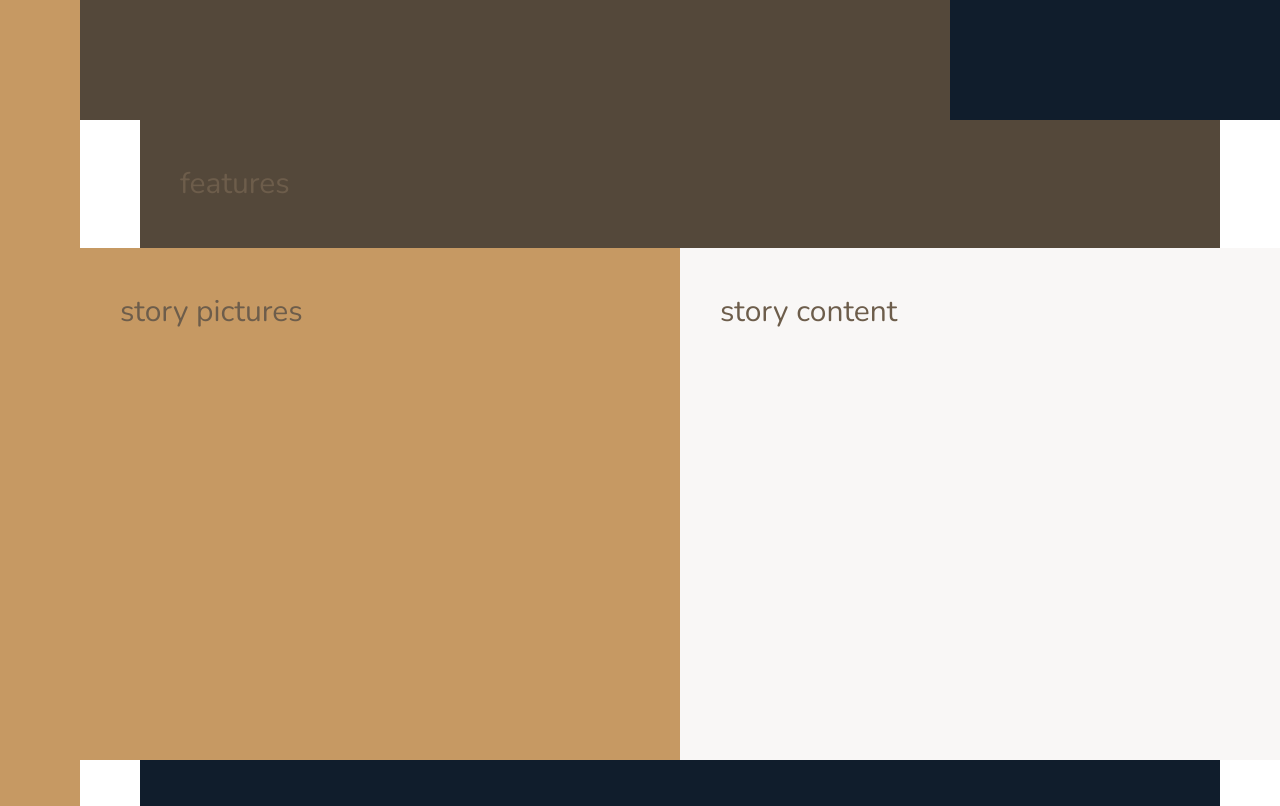
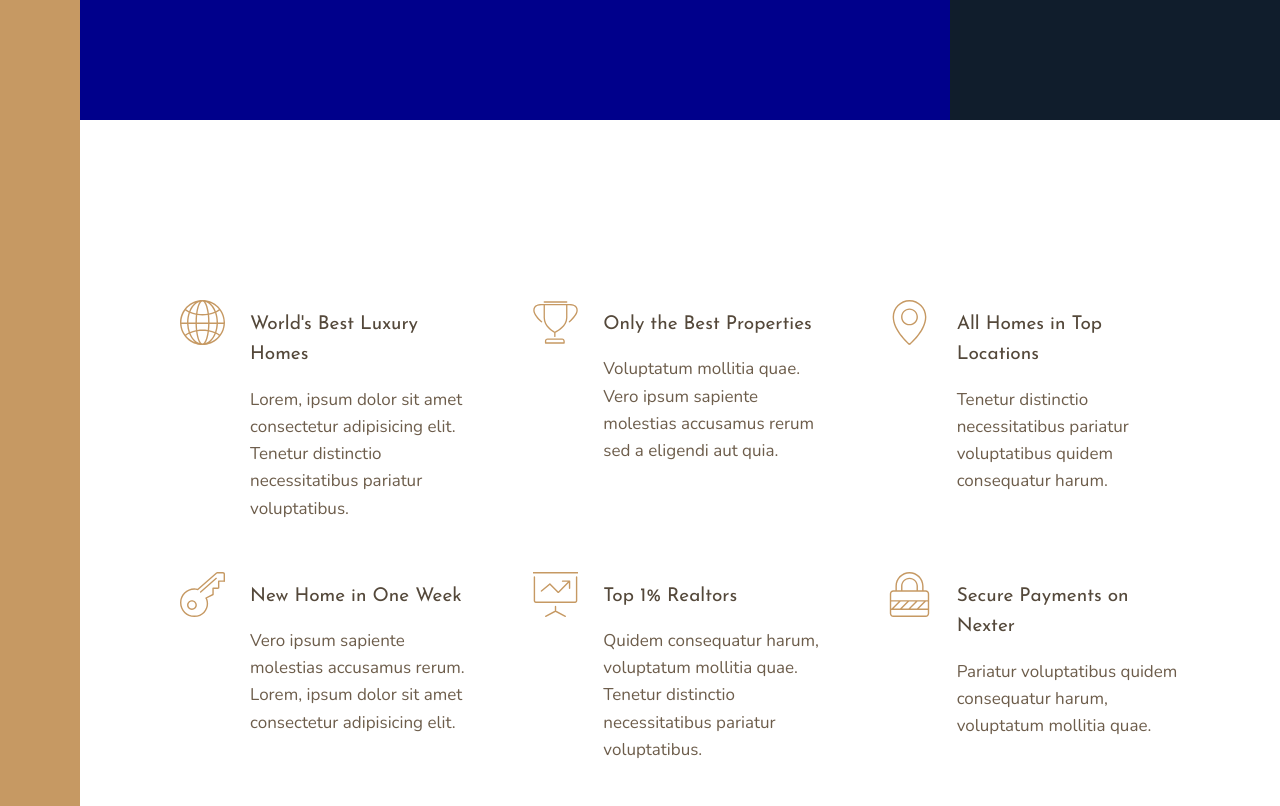
Before and after one commit to TielaRose/nexter, a website: page index.html in a window 1280 px wide. Shown: the part 520-1326 px from the top of the page. Drawn offline with nearby package versions, Linux system fonts and the light colour scheme.

Commit message:
add features section

```diff
--- a/index.html
+++ b/index.html
@@ -21,7 +21,69 @@
 
     <div class="realtors">top 3 realtors</div>
 
-    <section class="features">features</section>
+    <section class="features">
+      <div class="feature">
+        <svg class="feature__icon">
+          <use xlink:href="img/sprite.svg#icon-global"></use>
+        </svg>
+        <h4 class="heading-4 heading-4--dark">World's Best Luxury Homes</h4>
+        <p class="feature__text">
+          Lorem, ipsum dolor sit amet consectetur adipisicing elit. Tenetur
+          distinctio necessitatibus pariatur voluptatibus.
+        </p>
+      </div>
+
+      <div class="feature">
+        <svg class="feature__icon">
+          <use xlink:href="img/sprite.svg#icon-trophy"></use>
+        </svg>
+        <h4 class="heading-4 heading-4--dark">Only the Best Properties</h4>
+        <p class="feature__text">
+          Voluptatum mollitia quae. Vero ipsum sapiente molestias accusamus
+          rerum sed a eligendi aut quia.
+        </p>
+      </div>
+      <div class="feature">
+        <svg class="feature__icon">
+          <use xlink:href="img/sprite.svg#icon-map-pin"></use>
+        </svg>
+        <h4 class="heading-4 heading-4--dark">All Homes in Top Locations</h4>
+        <p class="feature__text">
+          Tenetur distinctio necessitatibus pariatur voluptatibus quidem
+          consequatur harum.
+        </p>
+      </div>
+      <div class="feature">
+        <svg class="feature__icon">
+          <use xlink:href="img/sprite.svg#icon-key"></use>
+        </svg>
+        <h4 class="heading-4 heading-4--dark">New Home in One Week</h4>
+        <p class="feature__text">
+          Vero ipsum sapiente molestias accusamus rerum. Lorem, ipsum dolor sit
+          amet consectetur adipisicing elit.
+        </p>
+      </div>
+      <div class="feature">
+        <svg class="feature__icon">
+          <use xlink:href="img/sprite.svg#icon-presentation"></use>
+        </svg>
+        <h4 class="heading-4 heading-4--dark">Top 1% Realtors</h4>
+        <p class="feature__text">
+          Quidem consequatur harum, voluptatum mollitia quae. Tenetur distinctio
+          necessitatibus pariatur voluptatibus.
+        </p>
+      </div>
+      <div class="feature">
+        <svg class="feature__icon">
+          <use xlink:href="img/sprite.svg#icon-lock"></use>
+        </svg>
+        <h4 class="heading-4 heading-4--dark">Secure Payments on Nexter</h4>
+        <p class="feature__text">
+          Pariatur voluptatibus quidem consequatur harum, voluptatum mollitia
+          quae.
+        </p>
+      </div>
+    </section>
 
     <div class="story__pictures">story pictures</div>
 
--- a/sass/_base.scss
+++ b/sass/_base.scss
@@ -45,6 +45,5 @@ body {
 
   & > * {
     padding: 40px;
-    font-size: 3rem;
   }
 }
--- a/sass/_features.scss
+++ b/sass/_features.scss
@@ -1,4 +1,29 @@
 .features {
-  background-color: $color-grey-dark-1;
   grid-column: center-start / center-end;
+
+  margin: 15rem 0;
+
+  display: grid;
+  grid-template-columns: repeat(auto-fit, minmax(25rem, 1fr));
+  grid-gap: 6rem;
+  align-items: start;
 }
+
+.feature {
+  display: grid;
+  grid-template-columns: min-content 1fr;
+  grid-row-gap: 1.5rem;
+  grid-column-gap: 2.5rem;
+
+  &__icon {
+    fill: $color-primary;
+    width: 4.5rem;
+    height: 4.5rem;
+    grid-row: 1 / span 2;
+    transform: translateY(-1rem);
+  }
+
+  &__text {
+    font-size: 1.7rem;
+  }
+}
--- a/sass/_header.scss
+++ b/sass/_header.scss
@@ -1,4 +1,4 @@
 .header {
-  background-color: $color-grey-dark-1;
+  background-color: darkblue;
   grid-column: full-start / col-end 6;
 }
--- a/sass/_typography.scss
+++ b/sass/_typography.scss
@@ -0,0 +1,32 @@
+// mix-in vs extend: mix-in copies the code into the heading, extend copies the heading to the block of code
+
+%heading {
+  font-family: $font-display;
+  font-weight: 400;
+}
+
+.heading-1 {
+  @extend %heading;
+}
+
+.heading-2 {
+  @extend %heading;
+}
+
+.heading-3 {
+  @extend %heading;
+}
+
+.heading-4 {
+  @extend %heading;
+  font-size: 1.9rem;
+  color: blue;
+
+  &--light {
+    color: $color-grey-light-1;
+  }
+
+  &--dark {
+    color: $color-grey-dark-1;
+  }
+}
```
Also changed, not shown: css/style.css.
